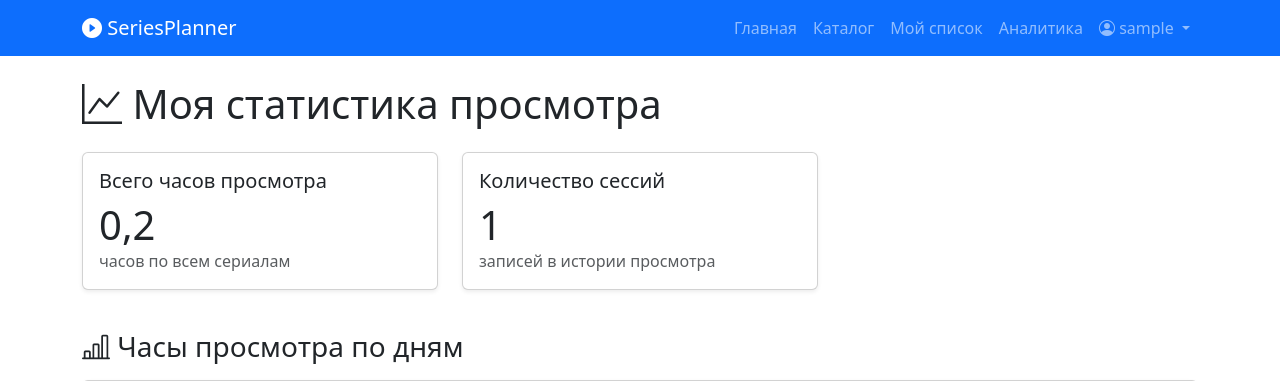
After one commit to BollyBovly/series_planner, a Django app: page /analytics/ in a window 1280 px wide. The commit adds this page. Shown: the top 381 px of the page. Run offline with Django 5.2, Linux system fonts and the light colour scheme; a user stored in the database is signed in; tables that the repository leaves empty hold one stand-in row (values such as "Sample post").

Commit message:
add analytics form and logic

```diff
--- /dev/null
+++ b/planner/templates/planner/analytics.html
@@ -0,0 +1,79 @@
+{% extends 'planner/base.html' %}
+
+{% block title %}Аналитика просмотра - SeriesPlanner{% endblock %}
+
+{% block content %}
+<h1 class="mb-4">
+    <i class="bi bi-graph-up"></i> Моя статистика просмотра
+</h1>
+
+{% if total_entries == 0 %}
+<div class="alert alert-info">
+    <i class="bi bi-info-circle"></i>
+    У вас пока нет записей в истории просмотра. Начните смотреть сериалы и отмечать прогресс!
+</div>
+{% else %}
+
+<div class="row mb-4">
+    <div class="col-md-4 mb-3">
+        <div class="card shadow-sm">
+            <div class="card-body">
+                <h5 class="card-title">Всего часов просмотра</h5>
+                <p class="display-6 mb-0">{{ total_hours }}</p>
+                <p class="text-muted mb-0">часов по всем сериалам</p>
+            </div>
+        </div>
+    </div>
+    <div class="col-md-4 mb-3">
+        <div class="card shadow-sm">
+            <div class="card-body">
+                <h5 class="card-title">Количество сессий</h5>
+                <p class="display-6 mb-0">{{ total_entries }}</p>
+                <p class="text-muted mb-0">записей в истории просмотра</p>
+            </div>
+        </div>
+    </div>
+</div>
+
+<h3 class="mt-4 mb-3">
+    <i class="bi bi-bar-chart-line"></i> Часы просмотра по дням
+</h3>
+
+{% if chart_url %}
+<div class="card mb-4 shadow-sm">
+    <div class="card-body text-center">
+        <img src="{{ chart_url }}" alt="График часов по дням" class="img-fluid">
+    </div>
+</div>
+{% else %}
+<div class="alert alert-warning">
+    Недостаточно данных для построения графика.
+</div>
+{% endif %}
+
+<h3 class="mt-4 mb-3">
+    <i class="bi bi-trophy"></i> Топ-3 сериала по времени просмотра
+</h3>
+
+{% if per_series %}
+<div class="row">
+    {% for row in per_series %}
+    <div class="col-md-4 mb-3">
+        <div class="card h-100 shadow-sm">
+            <div class="card-body">
+                <h5 class="card-title">{{ row.series }}</h5>
+                <p class="display-6 mb-0">{{ row.hours|floatformat:1 }}</p>
+                <p class="text-muted mb-0">часов просмотра</p>
+            </div>
+        </div>
+    </div>
+    {% endfor %}
+</div>
+{% else %}
+<div class="alert alert-info">
+    Топ сериалов пока не сформирован.
+</div>
+{% endif %}
+
+{% endif %}
+{% endblock %}
--- a/planner/templates/planner/base.html
+++ b/planner/templates/planner/base.html
@@ -34,6 +34,11 @@
                     <li class="nav-item">
                         <a class="nav-link" href="{% url 'my_watchlist' %}">Мой список</a>
                     </li>
+                    {% if user.is_authenticated %}
+                    <li class="nav-item">
+                        <a class="nav-link" href="{% url 'analytics' %}">Аналитика</a>
+                    </li>
+                    {% endif %}
                     <li class="nav-item dropdown">
                         <a class="nav-link dropdown-toggle" href="#" role="button" data-bs-toggle="dropdown">
                             <i class="bi bi-person-circle"></i> {{ user.username }}
--- a/planner/urls.py
+++ b/planner/urls.py
@@ -9,4 +9,5 @@ urlpatterns = [
     path('add-to-watchlist/<int:series_id>/', views.add_to_watchlist, name='add_to_watchlist'),
     path('update-plan/<int:plan_id>/', views.update_viewing_plan, name='update_plan'),
     path('delete-plan/<int:plan_id>/', views.delete_viewing_plan, name='delete_plan'),
+    path('analytics/', views.analytics, name='analytics'),
 ]
--- a/planner/views.py
+++ b/planner/views.py
@@ -5,6 +5,14 @@ from django.db.models import Q, Count
 from datetime import date, timedelta
 from .models import Series, Episode, UserViewingPlan, WatchingHistory
 from .forms import ViewingPlanForm, TimeCalculatorForm
+import os
+from django.conf import settings
+import pandas as pd
+import matplotlib
+matplotlib.use('Agg')
+from django.db import models
+import matplotlib.pyplot as plt
+
 
 
 def home(request):
@@ -161,3 +169,68 @@ def delete_viewing_plan(request, plan_id):
         'plan': plan,
     }
     return render(request, 'planner/delete_plan.html', context)
+
+@login_required
+def analytics(request):
+    """Страница с аналитикой просмотра (Pandas + Matplotlib)."""
+    history_qs = WatchingHistory.objects.filter(user=request.user).select_related('series')
+
+    total_minutes = history_qs.aggregate(total=models.Sum('duration_watched'))['total'] or 0
+    total_hours = round(total_minutes / 60, 1)
+
+    chart_url = None
+    per_day = []
+    per_series = []
+
+    if history_qs.exists():
+        data = []
+        for item in history_qs:
+            data.append({
+                'date': item.watched_at.date(),
+                'minutes': item.duration_watched,
+                'series': item.series.title,
+            })
+        df = pd.DataFrame(data)
+
+        per_day_df = (
+            df.groupby('date')['minutes']
+            .sum()
+            .reset_index()
+        )
+        per_day_df['hours'] = per_day_df['minutes'] / 60.0
+        per_day = per_day_df.to_dict(orient='records')
+
+        per_series_df = (
+            df.groupby('series')['minutes']
+            .sum()
+            .reset_index()
+            .sort_values('minutes', ascending=False)
+        )
+        per_series_df['hours'] = per_series_df['minutes'] / 60.0
+        per_series = per_series_df.head(3).to_dict(orient='records')
+
+        plt.figure(figsize=(8, 4))
+        plt.plot(per_day_df['date'], per_day_df['hours'], marker='o')
+        plt.title('Часы просмотра по дням')
+        plt.xlabel('Дата')
+        plt.ylabel('Часы')
+        plt.grid(True)
+        plt.tight_layout()
+
+        charts_dir = os.path.join(settings.MEDIA_ROOT, 'charts')
+        os.makedirs(charts_dir, exist_ok=True)
+
+        chart_path = os.path.join(charts_dir, f'user_{request.user.id}_daily_hours.png')
+        plt.savefig(chart_path)
+        plt.close()
+
+        chart_url = settings.MEDIA_URL + f'charts/user_{request.user.id}_daily_hours.png'
+
+    context = {
+        'total_hours': total_hours,
+        'total_entries': history_qs.count(),
+        'per_day': per_day,
+        'per_series': per_series,
+        'chart_url': chart_url,
+    }
+    return render(request, 'planner/analytics.html', context)
```
